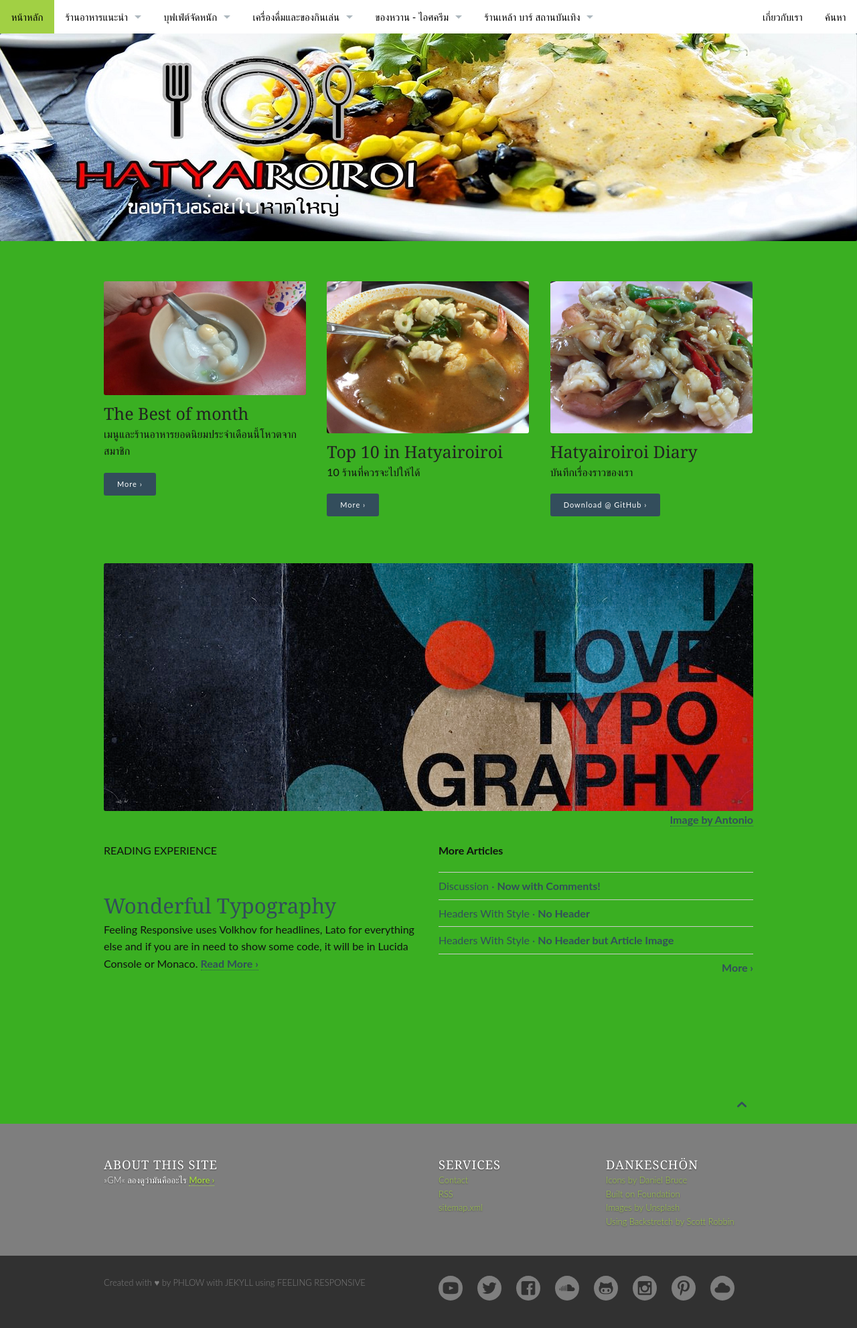
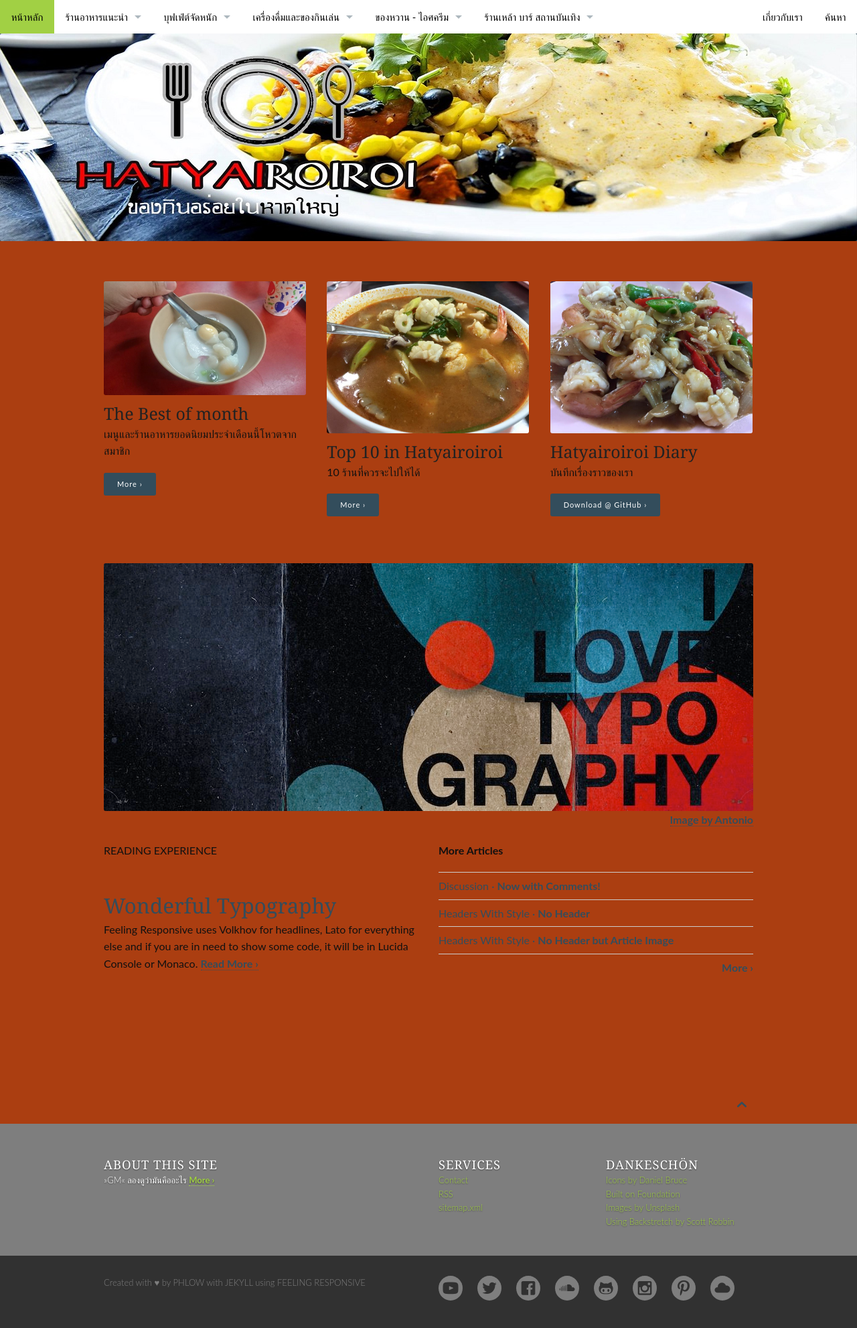
Before and after one commit to hatyairoiroi/hatyairoiroi.github.io, a Jekyll site: the page built from index.md, in a window 1280 px wide. Shown: the whole page at 67% size. Built offline with Jekyll 4.4.1, drawn with Linux system fonts in a browser that asks for light colours.

Commit message:
Update _02_settings_colors.scss

```diff
--- a/_sass/_02_settings_colors.scss
+++ b/_sass/_02_settings_colors.scss
@@ -17,7 +17,7 @@
 
 $text-color:       	#111;
 $body-font-color: 	$text-color;
-$body-bg: 			#3AAF22;
+$body-bg: 			#AB3E11;
 
 
 
```
